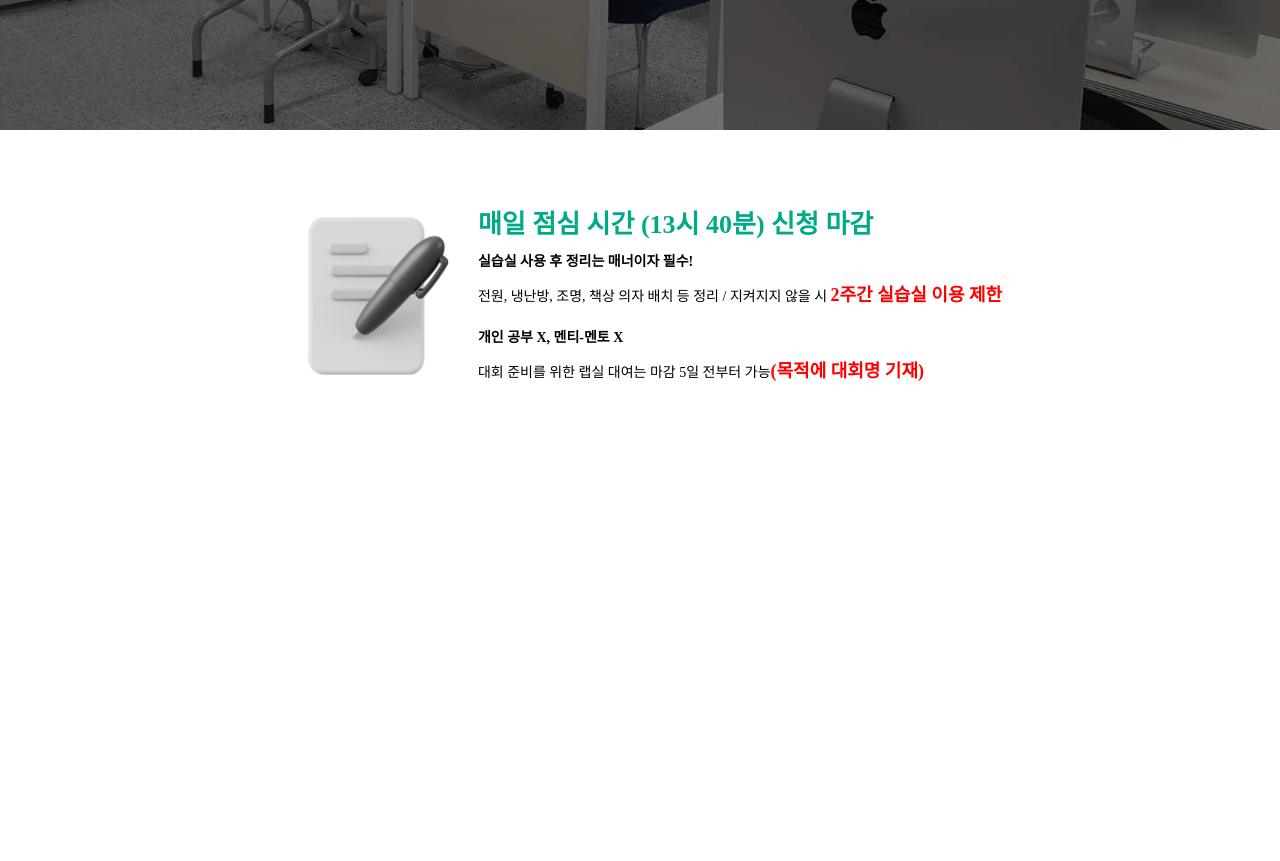
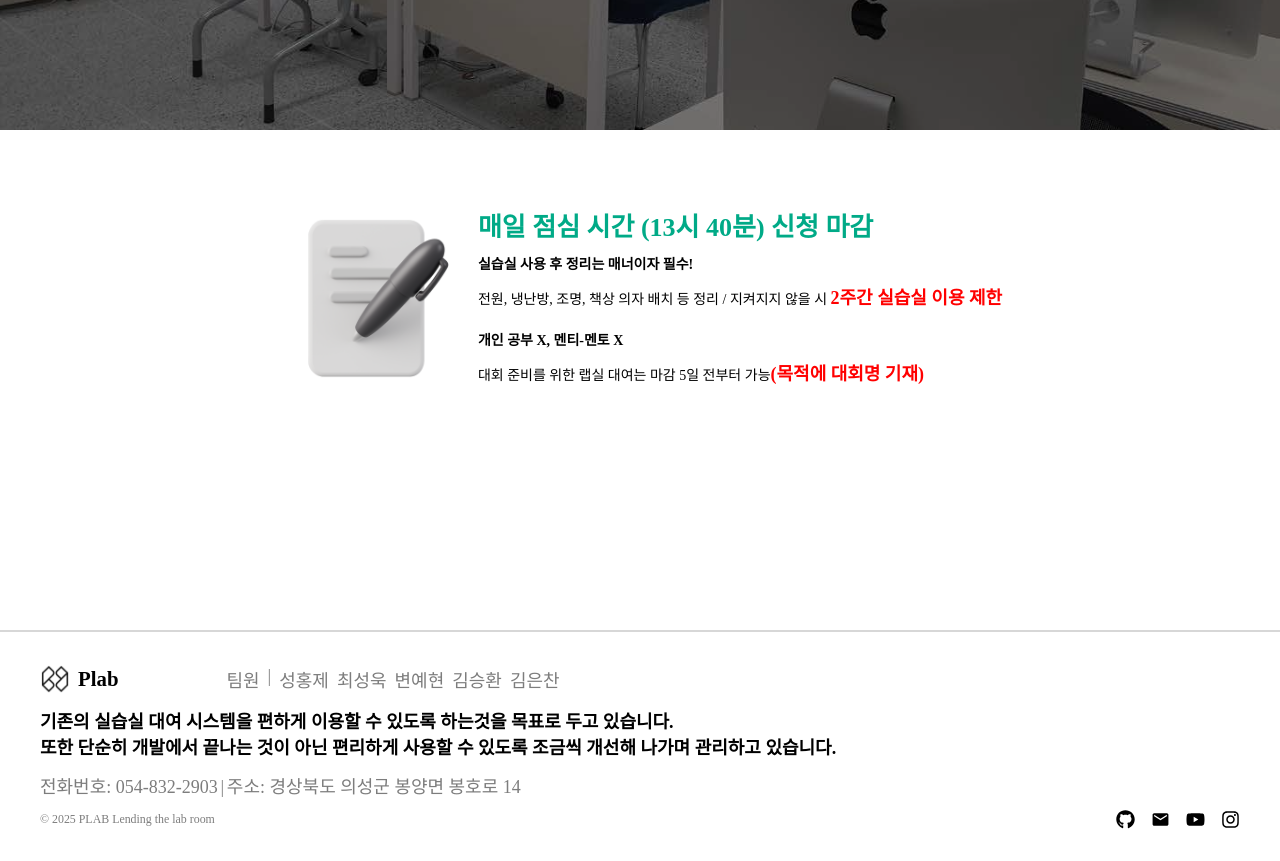
Before and after one commit to Team-PLAB/PLAB-Frontend-V3, a React (Vite) app: page / in a window 1280 px wide. Shown: the part 420-1281 px from the top of the page. Before the commit the page ends 850 px from the top, so only its background shows below. Built offline with nearby package versions, Linux system fonts and the light colour scheme; no server answers; a web font is replaced by a local one.

Commit message:
feat: Footer 제작
- footer를 메인화면에 배치하였습니다.
- header 실습실 현황 진입시 글자색이 바뀌지 않는것을 수정하였습니다

```diff
--- a/src/allFiles.ts
+++ b/src/allFiles.ts
@@ -18,6 +18,7 @@ import AuthForm from './pages/Auth/components/AuthForm'
 import { Toastify } from './components/Toastify'
 import Tooltip from './components/Tooltip'
 import Board from './components/Board'
+import Footer from './components/Footer'
 
 export {
 	Landing,
@@ -38,4 +39,5 @@ export {
 	Toastify,
 	Tooltip,
 	Board,
+	Footer,
 }
--- a/src/assets/index.ts
+++ b/src/assets/index.ts
@@ -1,4 +1,5 @@
 import GBSM_Symbol from './img/gbsm-symbol.png'
+import PLAB_SYMBOL_TRANSPARENT from './img/PLAB_SYMBOL_TRANSPARENT.png'
 import GBSWFULLSCREEN from './img/gbsm-full-symbol.png'
 import GBSMFULLSCREEN from './img/gbsm-full-symbol-green.png'
 import GBSMLOGO from './img/gbsm-symbol-new-solid.png'
@@ -20,6 +21,7 @@ import SuccessCheck from './img/SuccessCheck.png'
 
 export {
 	GBSM_Symbol,
+	PLAB_SYMBOL_TRANSPARENT,
 	GBSWFULLSCREEN,
 	GBSMFULLSCREEN,
 	GBSMLOGO,
--- /dev/null
+++ b/src/components/Footer/index.tsx
@@ -0,0 +1,43 @@
+import styles from "./style.module.css"
+
+import { PLAB_SYMBOL_TRANSPARENT } from '~/assets'
+import { FaGithub, FaInstagram, FaYoutube } from "react-icons/fa"
+import { MdEmail } from "react-icons/md"
+
+const Footer = () => {
+    return (
+        <footer className={styles.footerContainer}>
+            <div className={styles.footerContent}>
+                <div className={styles.topRow}>
+                    <div className={styles.logo}>
+                        <img className={styles.symbol} src={PLAB_SYMBOL_TRANSPARENT} alt="로고" /> Plab
+                        <div className={styles.team}>
+                            <span>팀원</span> <span>|</span>  <span>성홍제</span> <span>최성욱</span> <span>변예현</span> <span>김승환</span> <span>김은찬</span>
+                        </div>
+                    </div>
+                </div>
+
+                <div className={styles.explain}>
+                    <div>기존의 실습실 대여 시스템을 편하게 이용할 수 있도록 하는것을 목표로 두고 있습니다.</div>
+                    <div>또한 단순히 개발에서 끝나는 것이 아닌 편리하게 사용할 수 있도록 조금씩 개선해 나가며 관리하고 있습니다.</div>
+                </div>
+
+                <div className={styles.contact}>
+                    <span>전화번호: 054-832-2903</span> <span>|</span> <span>주소: 경상북도 의성군 봉양면 봉호로 14</span>
+                </div>
+
+                <div className={styles.bottomRow}>
+                    <span className={styles.Copyright}>© 2025 PLAB Lending the lab room</span>
+                    <div className={styles.icons}>
+                        <FaGithub />
+                        <MdEmail />
+                        <FaYoutube />
+                        <FaInstagram />
+                    </div>
+                </div>
+            </div>
+        </footer>
+    );
+};
+
+export default Footer;
--- /dev/null
+++ b/src/components/Footer/style.module.css
@@ -0,0 +1,75 @@
+.footerContainer {
+    width: 100%;
+    background-color: white;
+    border-top: 2px solid var(--gray_light);
+    padding: 2rem 1rem;
+    font-size: 14px;
+    color: var(--black);
+}
+
+.footerContent {
+    max-width: 1200px;
+    margin: 0 auto;
+    display: flex;
+    flex-direction: column;
+    gap: 0.8rem;
+}
+
+.topRow {
+    display: flex;
+    flex-wrap: wrap;
+    justify-content: space-between;
+    align-items: center;
+    gap: 1rem;
+}
+
+.logo {
+    font-weight: bold;
+    font-size: 1.3rem;
+    display: flex;
+    align-items: center;
+    gap: 0.5rem;
+}
+
+.symbol {
+    width: 30px;
+    height: 30px;
+}
+
+.team {
+    display: flex;
+    gap: 0.5rem;
+    margin-left: 100px;
+    flex-wrap: wrap;
+    font-weight: 500;
+}
+
+.explain {
+    font-size: 18px;
+    font-weight: bold;
+    color: var(--black);
+}
+
+.contact {
+    font-size: 11px;
+    color: var(--black);
+}
+
+.bottomRow {
+    display: flex;
+    justify-content: space-between;
+    align-items: center;
+    font-size: 12px;
+    color: var(--black);
+}
+
+.Copyright {
+    font-size: 11.9px;
+}
+
+.icons {
+    display: flex;
+    gap: 1rem;
+    font-size: 19px;
+    color: var(--black);
+}
--- a/src/components/Header/Header.module.css
+++ b/src/components/Header/Header.module.css
@@ -3,6 +3,8 @@
   color: var(--white);
 }
 
+.dark .loginButton,
+.dark .username,
 .dark .loginButton,
 .dark .logoutButton,
 .dark .logoutButton2,
@@ -18,6 +20,7 @@
 }
 
 .light .loginButton,
+.light .username,
 .light .logoutButton,
 .light .logoutButton2,
 .light .navItem,
--- a/src/components/Header/Header.tsx
+++ b/src/components/Header/Header.tsx
@@ -1,8 +1,8 @@
-import styles from "./Header.module.css";
+import styles from "./Header.module.css"
 
-import { useState } from "react";
-import { Link } from "react-router-dom";
-import { IoMenu, IoChevronForwardOutline } from "react-icons/io5";
+import { useState } from "react"
+import { Link } from "react-router-dom"
+import { IoMenu, IoChevronForwardOutline } from "react-icons/io5"
 import { useAuth, useCheckToken } from '~/hooks'
 import { getCookie } from '~/utils'
 import { GBSMLOGO } from '~/assets'
@@ -38,7 +38,7 @@ const Header = ({ theme = "dark" }) => {
                         경북소프트웨어<br />마이스터고등학교
                     </div>
                 </div>
-                <Link to={'/'}  className={styles.sidebarItem}>메인</Link>
+                <Link to={'/'} className={styles.sidebarItem}>메인</Link>
                 {!!!isAdmin && <Link to={'/rental'}  className={styles.sidebarItem}>실습실 대여</Link>}
                 {isAdmin && <Link to={'management'} className={styles.sidebarItem}>승인 페이지</Link>}
                 <Link to={'/profile'} className={styles.sidebarItem}>마이페이지</Link>
@@ -68,8 +68,8 @@ const Header = ({ theme = "dark" }) => {
                     </div>
                     <div className={styles.navBar}>
                         <div className={styles.navMenu}>
-                            <div className={styles.navItem}>메인</div>
-                            <div className={styles.navItem}>실습실 대여</div>
+                            <Link to={'/'} className={styles.navItem}>메인</Link>
+                            <Link to={'/rental'} className={styles.navItem}>실습실 대여</Link>
                             <Link to={'/Status'} className={styles.navItem}>실습실 현황</Link>
                         </div>
                     </div>
@@ -96,12 +96,12 @@ const Header = ({ theme = "dark" }) => {
                     <div>
                         {isAdmin ? (
                             <>
-                                <span style={{ color: "white" }}>ADMIN</span>
+                                <span className={styles.username}>ADMIN</span>
                                 <span className={styles.logoutButton2} style={{ margin: '0 4px' }}>|</span>
                             </>
                         ) : (
                             <>
-                                <span style={{ color: "white" }}>{userStatus?.username}</span>
+                                <span className={styles.username}>{userStatus?.username}</span>
                                 <span className={styles.logoutButton2} style={{ margin: '0 4px' }}>|</span>
                             </>
                         )}
--- a/src/pages/Landing/index.tsx
+++ b/src/pages/Landing/index.tsx
@@ -1,7 +1,7 @@
 import styles from './style.module.css'
 
 import { Link } from 'react-router-dom'
-import { Header } from '~/allFiles'
+import { Header, Footer } from '~/allFiles'
 import { Background, Edit } from '~/assets'
 
 const Landing = () => {
@@ -42,6 +42,7 @@ const Landing = () => {
 						</div>
 					</div>
 				</div>
+				<Footer />
 			</div>
 		</>
 	)
--- a/src/pages/Landing/style.module.css
+++ b/src/pages/Landing/style.module.css
@@ -69,7 +69,7 @@
   flex-direction: column;
   text-align: center;
   width: 750px;
-  height: 300px;
+  height: 500px;
   justify-content: start;
 }
 
@@ -78,7 +78,7 @@
   height: 100%;
   justify-content: center;
   text-align: start;
-  margin-top: 35px;
+  margin-bottom: 20vh;
   display: flex;
   align-items: center;
 }
--- a/src/pages/Status/index.tsx
+++ b/src/pages/Status/index.tsx
@@ -1,8 +1,6 @@
 import styles from './style.module.css'
 
-
 import { Board, Header } from '~/allFiles'
-
 
 const Status = () => {
 	return (
```
Also changed, not shown: src/components/Board/index.tsx (+5 -4 lines), src/assets/img/PLAB_SYMBOL_TRANSPARENT.png (added).
